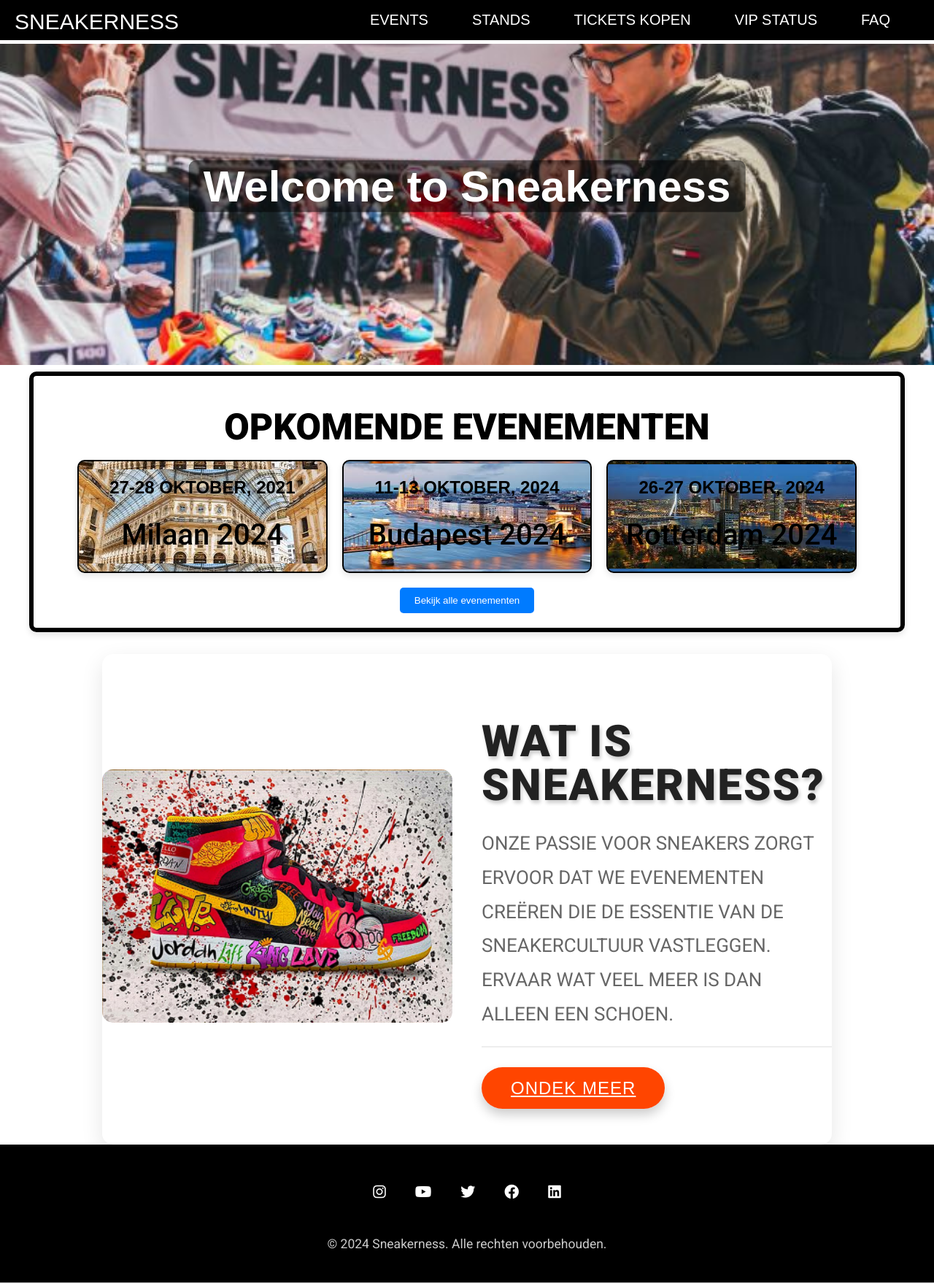
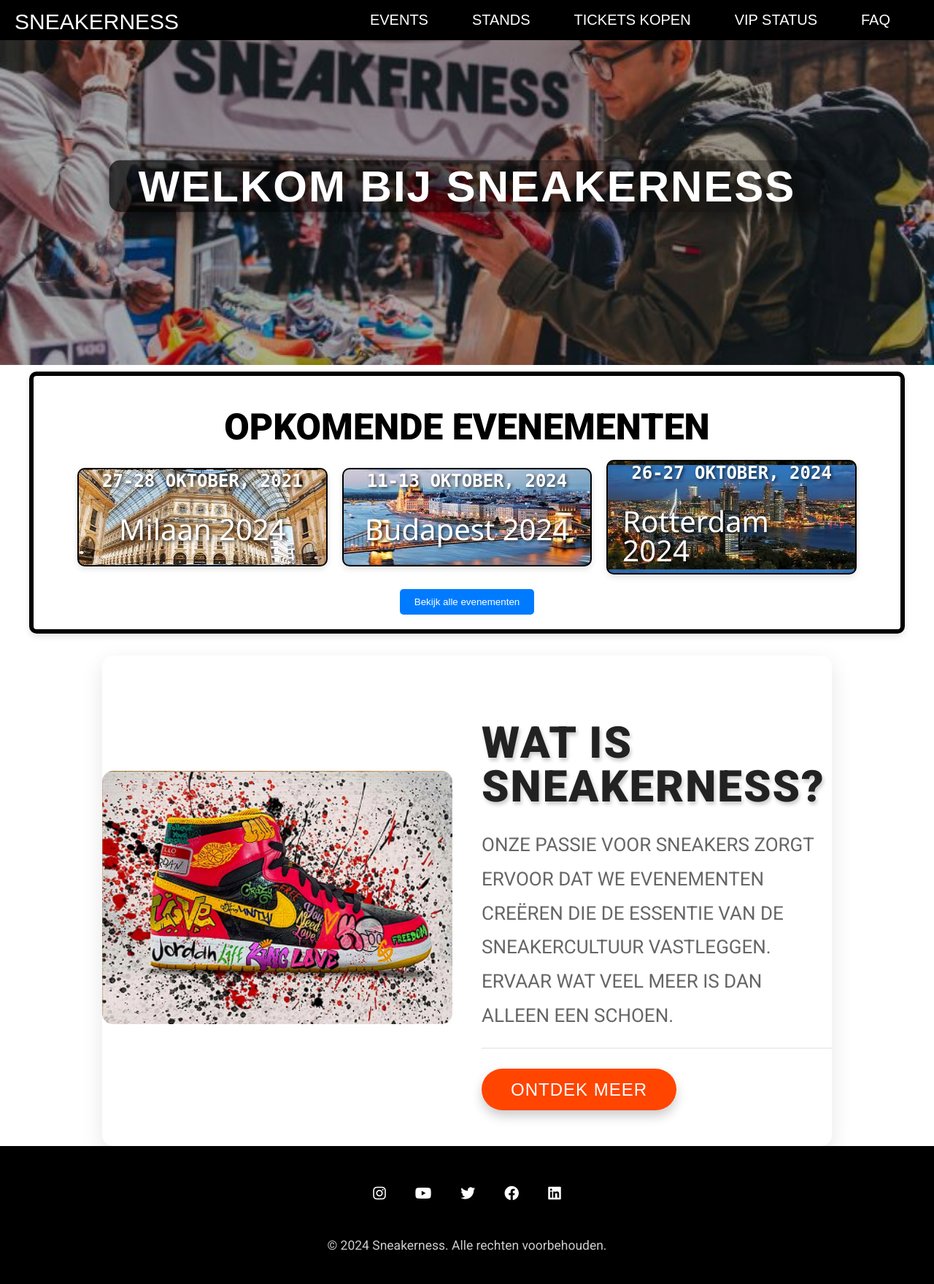
Before and after one commit to Dynamiteboem2/Project_p1_lj2, a PHP site: page /HTML/homepage.html in a window 1280 px wide. Shown: the whole page at 73% size. Run offline with PHP 8.4, Linux system fonts and the light colour scheme.

Commit message:
styling aangepast events

```diff
--- a/HTML/homepage.html
+++ b/HTML/homepage.html
@@ -31,7 +31,7 @@
 
 <section class="hero">
     <img class="sneakerIMG" src="../Img/Sneakerness.jpg" alt="Sneakerness Image">
-    <div class="overlay">Welcome to Sneakerness</div>
+    <div class="overlay">Welkom bij Sneakerness</div>
 </section>
 
 
@@ -40,17 +40,17 @@
     <div class="events">
         <div class="event" style="background-image: url(../Img/milan4.jpg); background-position: center;">
             <div class="date">27-28 OKTOBER, 2021</div>
-            <h2>Milaan 2024</h2>
+            <h2 class="milaan" >Milaan 2024</h2>
 
         </div>
         <div class="event"style="background-image: url(../Img/Budapest2jpg.jpg); background-position: center;">
             <div class="date">11-13 OKTOBER, 2024</div>
-            <h2>Budapest 2024</h2>
+            <h2 class="budapest" >Budapest 2024</h2>
 
         </div>
         <div class="event" style="background-image: url(../Img/rotjpg.jpg); background-position: center;">
             <div class="date">26-27 OKTOBER, 2024</div>
-            <h2>Rotterdam 2024</h2>
+            <h2 class="rotterdam" >Rotterdam 2024</h2>
 
         </div>
     </div>
@@ -65,7 +65,7 @@
         <div class="textContent">
             <h1 class="title">Wat is Sneakerness?</h1>
             <p class="description">ONZE PASSIE VOOR SNEAKERS ZORGT ERVOOR DAT WE EVENEMENTEN CREËREN DIE DE ESSENTIE VAN DE SNEAKERCULTUUR VASTLEGGEN. ERVAAR WAT VEEL MEER IS DAN ALLEEN EEN SCHOEN.</p>
-            <div class="showMore"><a class="button" href="Muziek.html">ONDEK MEER</a></div>
+            <div class="showMore"><a class="button" href="Muziek.html">ONTDEK MEER</a></div>
         </div>
     </div>
 </section>
--- a/assets/css/main.css
+++ b/assets/css/main.css
@@ -777,6 +777,11 @@ img.round {
   align-items: center;
 }
 
+h2.logo a {
+  text-decoration: none;
+  color: inherit;
+}
+
 .bubbleTop {
   max-width: 1500px;
   width: 100%;
@@ -813,15 +818,19 @@ img.round {
   position: relative;
   text-align: center;
   color: white;
+  font-family: "Poppins", sans-serif;
+  overflow: hidden;
 }
 
 .hero img.sneakerIMG {
-  padding-top: 60px;
+  padding-top: 2.5rem;
   width: 100%;
   height: auto;
   max-height: 500px;
   object-fit: cover;
-  position: static;
+  position: relative;
+  filter: brightness(70%);
+  transition: transform 0.5s ease-in-out;
 }
 
 .hero .overlay {
@@ -831,12 +840,28 @@ img.round {
   transform: translate(-50%, -50%);
   font-size: 3em;
   font-weight: bold;
-  background-color: rgba(0, 0, 0, 0.5);
-  padding: 20px;
-  border-radius: 10px;
+  background: linear-gradient(45deg, rgba(0, 0, 0, 0.7), rgba(0, 0, 0, 0.3));
+  padding: 20px 40px;
+  border-radius: 15px;
   white-space: nowrap;
+  box-shadow: 0 8px 15px rgba(0, 0, 0, 0.3);
+  text-transform: uppercase;
+  letter-spacing: 2px;
+  color: white;
+  opacity: 0;
+  animation: fadeIn 1.5s forwards;
 }
 
+@keyframes fadeIn {
+  from {
+    opacity: 0;
+    transform: translate(-50%, -40%);
+  }
+  to {
+    opacity: 1;
+    transform: translate(-50%, -50%);
+  }
+}
 .bubble-login {
   max-width: 500px;
   width: 100%;
@@ -1163,23 +1188,34 @@ h1 {
   display: flex;
   flex-direction: column;
   align-items: center;
-  padding: 20px;
+  padding: 1px 20px;
   border-radius: 10px;
   width: calc(33.3333333333% - 40px);
   box-shadow: 0 4px 8px rgba(0, 0, 0, 0.1);
   color: #000000;
   border: 2px solid #000000;
+  min-height: 135px;
 }
 
 .date {
   font-weight: bold;
   font-size: 1.2rem;
   margin-bottom: 10px;
+  font-family: monospace;
+  color: white;
+  text-shadow: 2px 2px 4px rgba(0, 0, 0, 0.7);
 }
 
 h2 {
   font-size: 2rem;
   margin-bottom: 10px;
+  font-family: "arial";
+}
+
+.rotterdam, .budapest, .milaan {
+  color: white;
+  font-family: "Segoe UI", Tahoma, Geneva, Verdana, sans-serif;
+  text-shadow: 2px 2px 4px rgba(0, 0, 0, 0.7);
 }
 
 .image {
@@ -1269,6 +1305,7 @@ h2 {
   letter-spacing: 1px;
   transition: background-color 0.3s ease, transform 0.3s ease;
   box-shadow: 0 8px 15px rgba(0, 0, 0, 0.2);
+  text-decoration: none;
 }
 
 .button:hover {
--- a/assets/scss/main.scss
+++ b/assets/scss/main.scss
@@ -117,6 +117,11 @@ img.round {
   align-items: center;
 }
 
+h2.logo a {
+  text-decoration: none;
+  color: inherit;
+}
+
 //styling voor de bubbles
 .bubbleTop {
   max-width: 1500px;
@@ -160,6 +165,8 @@ img.round {
   position: relative;
   text-align: center;
   color: white;
+  font-family: 'Poppins', sans-serif;
+  overflow: hidden;
 }
 
 .hero img.sneakerIMG {
@@ -168,7 +175,9 @@ img.round {
   height: auto;
   max-height: 500px;
   object-fit: cover;
-  position: static;
+  position: relative;
+  filter: brightness(70%);
+  transition: transform 0.5s ease-in-out;
 }
 
 .hero .overlay {
@@ -178,11 +187,29 @@ img.round {
   transform: translate(-50%, -50%);
   font-size: 3em;
   font-weight: bold;
-  background-color: rgba(0, 0, 0, 0.5);
-  padding: 20px;
-  border-radius: 10px;
+  background: linear-gradient(45deg, rgba(0,0,0,0.7), rgba(0,0,0,0.3));
+  padding: 20px 40px;
+  border-radius: 15px;
   white-space: nowrap;
+  box-shadow: 0 8px 15px rgba(0, 0, 0, 0.3);
+  text-transform: uppercase;
+  letter-spacing: 2px;
+  color: white;
+  opacity: 0;
+  animation: fadeIn 1.5s forwards;
 }
+
+@keyframes fadeIn {
+  from {
+    opacity: 0;
+    transform: translate(-50%, -40%);
+  }
+  to {
+    opacity: 1;
+    transform: translate(-50%, -50%);
+  }
+}
+
 
 .bubble-login {
   max-width: 500px;
@@ -519,24 +546,37 @@ h1 {
   display: flex;
   flex-direction: column;
   align-items: center;
-  padding: 20px;
+  padding: 1px 20px;
   border-radius: 10px;
   width: calc(100% / 3 - 40px);
   box-shadow: 0 4px 8px rgba(0,0,0,0.1);
   color: #000000;
   border: 2px solid #000000;
+  min-height: 135px;
 }
 
 .date {
   font-weight: bold;
   font-size: 1.2rem;
   margin-bottom: 10px;
+  font-family: monospace;
+  color: white;
+  text-shadow: 2px 2px 4px rgba(0, 0, 0, 0.7);
 }
+
 
 h2 {
   font-size: 2rem;
   margin-bottom: 10px;
+  font-family: 'arial';
 }
+
+.rotterdam, .budapest, .milaan {
+  color: white;
+  font-family: 'Segoe UI', Tahoma, Geneva, Verdana, sans-serif;
+  text-shadow: 2px 2px 4px rgba(0, 0, 0, 0.7);
+}
+
 
 .image {
  width: 100%;
@@ -627,6 +667,7 @@ h2 {
   letter-spacing: 1px;
   transition: background-color 0.3s ease, transform 0.3s ease;
   box-shadow: 0 8px 15px rgba(0, 0, 0, 0.2);
+  text-decoration: none;
 }
 
 .button:hover {
```
Also changed, not shown: 1 other file.
